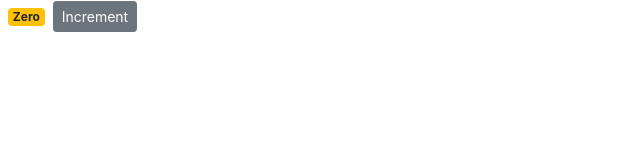
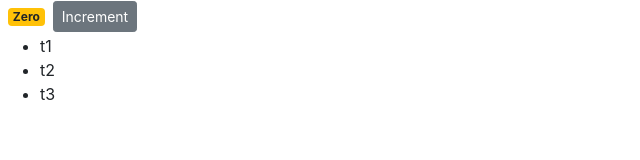
Before and after one commit to asinggih/Learn-React, a React (Create React App) app in the folder counter-app/: page / in a window 1280 px wide. Shown: the top 160 px of the page, without its empty margins (0-640 px from the left). Built offline with nearby package versions, Linux system fonts and the light colour scheme.

Commit message:
Rendering List Items

```diff
--- a/counter-app/src/components/counter.jsx
+++ b/counter-app/src/components/counter.jsx
@@ -3,6 +3,7 @@ import React, { Component } from 'react';
 class Counter extends Component {
 	state = {
 		count: 0,
+		tags: ['t1', 't2', 't3']
 	};
 
 	render() {
@@ -14,8 +15,20 @@ class Counter extends Component {
 				*/}
 				<span className={ this.getBadgeClasses() }>{ this.formatCount() }</span>
 				<button className="btn btn-secondary btn-sm">Increment</button>
+				<ul>
+					{ this.mapToList() }
+				</ul>
 			</div>
 		);
+	}
+
+	mapToList() {
+		/*
+		This code below basically puts each item inside
+		the tags array into <li> html objects
+		*/
+		const tags = this.state.tags;
+		return tags.map(tag => <li key={tags.indexOf(tag)}>{tag}</li>);
 	}
 
 	getBadgeClasses() {
@@ -28,7 +41,7 @@ class Counter extends Component {
 
 	formatCount() {
 		const { count } = this.state;
-		return count == 0 ? 'Zero' : count;
+		return count === 0 ? 'Zero' : count;
 	}
 }
 
```
